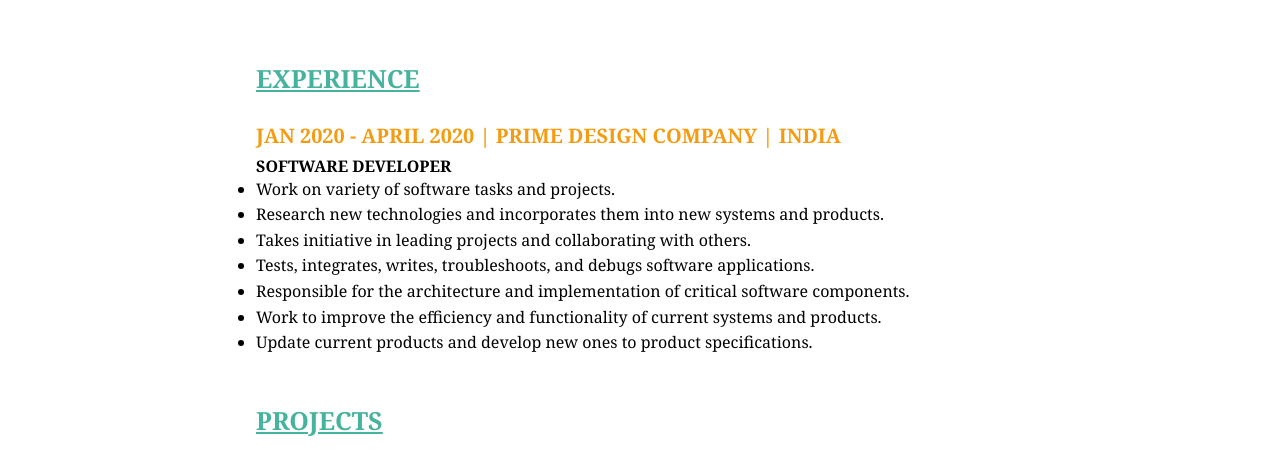
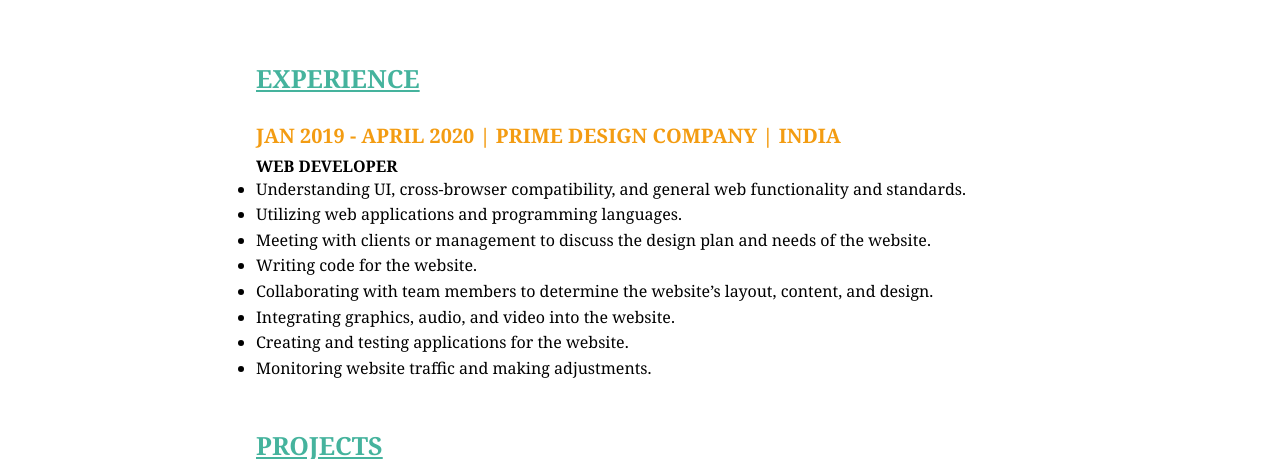
Before and after one commit to HetalRokiya/HetalPortfolio, a plain HTML site: page Resume.html in a window 1280 px wide. Shown: the part 267-726 px from the top of the page. Drawn offline with Linux system fonts and the light colour scheme.

Commit message:
Update Resume.html

```diff
--- a/Resume.html
+++ b/Resume.html
@@ -40,17 +40,20 @@
 
         <div class="location">
             <br>
-            <p id="india" style="color: #F39C12; font-size: 20px; line-height: 1.9;" ><b>JAN 2020 - APRIL 2020 | PRIME DESIGN COMPANY | INDIA</b></p>
-            <p id="position"><b>SOFTWARE DEVELOPER</b></p>
+            <p id="india" style="color: #F39C12; font-size: 20px; line-height: 1.9;" ><b>JAN 2019 - APRIL 2020 | PRIME DESIGN COMPANY | INDIA</b></p>
+            <p id="position"><b>WEB DEVELOPER</b></p>
             <div class="detail" style="line-height: 1.6;">
                 <ul>
-                    <li>Work on variety of software tasks and projects.</li>
-                    <li>Research new technologies and incorporates them into new systems and products.</li>
-                    <li>Takes initiative in leading projects and collaborating with others.</li>
-                    <li>Tests, integrates, writes, troubleshoots, and debugs software applications.</li>
-                    <li>Responsible for the architecture and implementation of critical software components.</li>
-                    <li>Work to improve the efficiency and functionality of current systems and products.</li>
-                    <li>Update current products and develop new ones to product specifications.</li>
+                    <li>Understanding UI, cross-browser compatibility, and general web functionality and standards.</li>
+                    <li>Utilizing web applications and programming languages.</li>
+                    <li>Meeting with clients or management to discuss the design plan
+and needs of the website.</li>
+                    <li>Writing code for the website.</li>
+                    <li>Collaborating with team members to determine the website’s
+layout, content, and design.</li>
+                    <li>Integrating graphics, audio, and video into the website.</li>
+                    <li>Creating and testing applications for the website.</li>
+                    <li>Monitoring website traffic and making adjustments.</li>
                 </ul>
             </div>
         </div>
```
